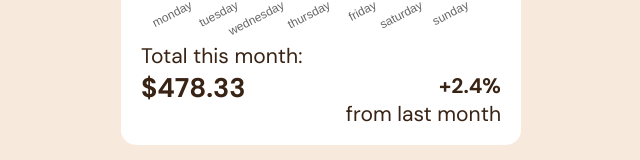
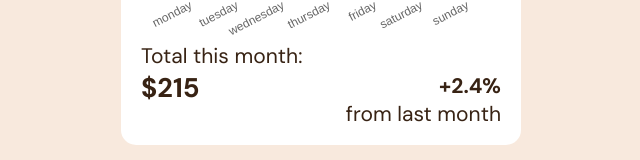
Before and after one commit to adie9/expenses-chart-component, a React (Vite) app: page / in a window 1280 px wide. Shown: the part 348-508 px from the top of the page, without its empty margins (319-959 px from the left). Built offline with nearby package versions, Linux system fonts and the light colour scheme.

Commit message:
dynamically change total based on data

```diff
--- a/components/Chart.jsx
+++ b/components/Chart.jsx
@@ -3,8 +3,6 @@ import { Bar } from "react-chartjs-2"
 import {Chart as ChartJS} from 'chart.js/auto'
 
 function Chart({chartData}) {
-  console.log(chartData)
-
   return (
       <div id="chart">
         <Bar data={chartData} />
--- a/components/Spending.jsx
+++ b/components/Spending.jsx
@@ -6,6 +6,10 @@ import Chart from "../components/Chart"
 
 function Spending({chartData}) {
 
+  const amounts = chartData.datasets[0].data
+  const total = amounts.reduce((total, num) => total + num, 0)
+
+
   return (
     <section className="spending-container">
       <h1>Spending - Last 7 Days</h1>
@@ -13,7 +17,7 @@ function Spending({chartData}) {
       <div class="spending-footer">
           <div class="spending-values">
               <h3>Total this month: </h3>
-              <h1>$478.33</h1>
+              <h1>${total}</h1>
           </div>
           <h3 id="percent">+2.4% <br></br><span>from last month</span></h3>
       </div>
```
